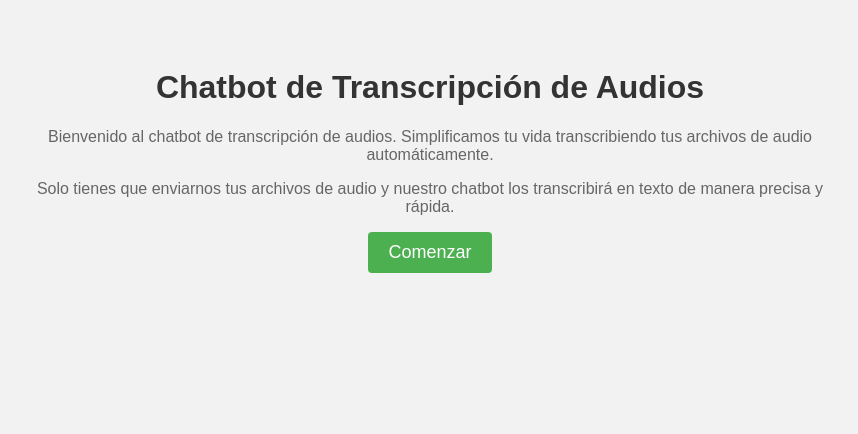
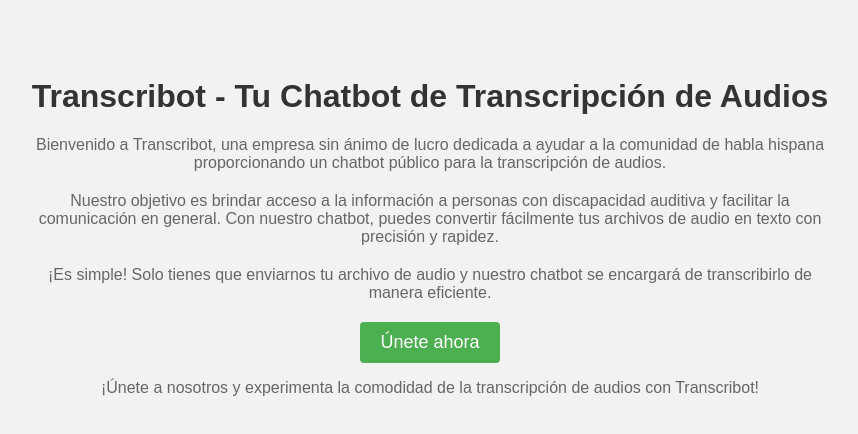
Before and after one commit to goncami/landing-chatbot, a plain HTML site: page index.html in a window 1280 px wide. Shown: the whole page, without its empty margins (210-1068 px from the left). Drawn offline with Linux system fonts and the light colour scheme.

Commit message:
Update index.html

```diff
--- a/index.html
+++ b/index.html
@@ -1,32 +1,30 @@
 <!DOCTYPE html>
-<html lang="en">
-<head>
-    <meta charset="UTF-8">
-    <title><!DOCTYPE html>
 <html>
 <head>
   <meta charset="UTF-8">
-  <title>Chatbot de Transcripción de Audios</title>
+  <title>Transcribot - Tu Chatbot de Transcripción de Audios</title>
   <style>
     /* Estilos CSS para la página */
     body {
       font-family: Arial, sans-serif;
       text-align: center;
       background-color: #f2f2f2;
+      padding: 20px;
     }
 
     h1 {
       color: #333;
+      margin-top: 50px;
     }
 
     p {
       color: #666;
+      margin-bottom: 20px;
     }
 
     .container {
       max-width: 800px;
       margin: 0 auto;
-      padding: 40px;
     }
 
     .button {
@@ -47,16 +45,12 @@
 </head>
 <body>
   <div class="container">
-    <h1>Chatbot de Transcripción de Audios</h1>
-    <p>Bienvenido al chatbot de transcripción de audios. Simplificamos tu vida transcribiendo tus archivos de audio automáticamente.</p>
-    <p>Solo tienes que enviarnos tus archivos de audio y nuestro chatbot los transcribirá en texto de manera precisa y rápida.</p>
-    <a href="#" class="button">Comenzar</a>
+    <h1>Transcribot - Tu Chatbot de Transcripción de Audios</h1>
+    <p>Bienvenido a Transcribot, una empresa sin ánimo de lucro dedicada a ayudar a la comunidad de habla hispana proporcionando un chatbot público para la transcripción de audios.</p>
+    <p>Nuestro objetivo es brindar acceso a la información a personas con discapacidad auditiva y facilitar la comunicación en general. Con nuestro chatbot, puedes convertir fácilmente tus archivos de audio en texto con precisión y rapidez.</p>
+    <p>¡Es simple! Solo tienes que enviarnos tu archivo de audio y nuestro chatbot se encargará de transcribirlo de manera eficiente.</p>
+    <a href="#" class="button">Únete ahora</a>
+    <p>¡Únete a nosotros y experimenta la comodidad de la transcripción de audios con Transcribot!</p>
   </div>
 </body>
 </html>
-</title>
-</head>
-<body>
-
-</body>
-</html>
```
